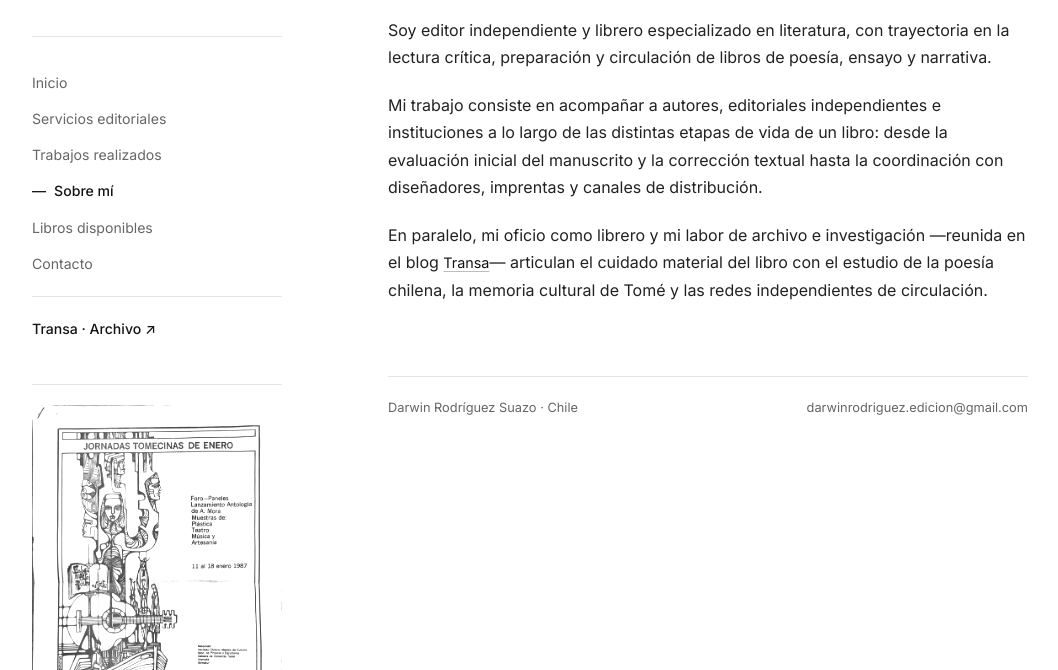
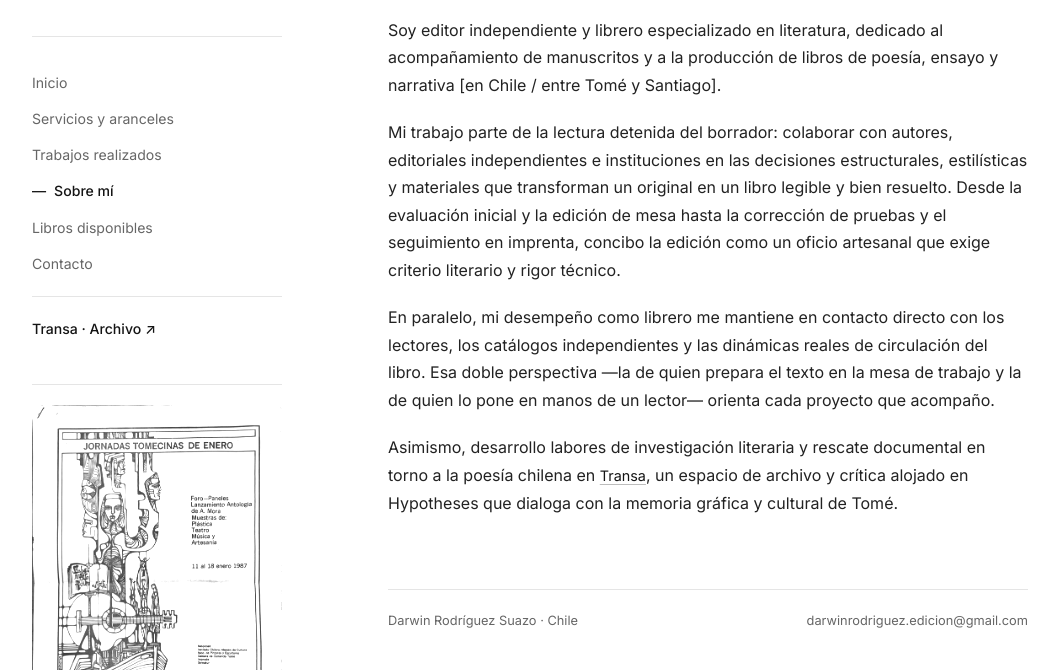
Before and after one commit to darwinrodriguezsuazo/darwinrodriguezsuazo.github.io, a plain HTML site: page sobre-mi.html in a window 1280 px wide. Shown: the part 130-800 px from the top of the page, without its empty margins (110-1168 px from the left). Drawn offline with Linux system fonts and the light colour scheme.

Commit message:
Update sobre-mi.html

```diff
--- a/sobre-mi.html
+++ b/sobre-mi.html
@@ -16,7 +16,7 @@
 
       <nav class="nav-menu" aria-label="Menú principal">
         <a href="index.html">Inicio</a>
-        <a href="servicios.html">Servicios editoriales</a>
+        <a href="servicios.html">Servicios y aranceles</a>
         <a href="trabajos.html">Trabajos realizados</a>
         <a href="sobre-mi.html" class="active">Sobre mí</a>
         <a href="libros.html">Libros disponibles</a>
@@ -34,9 +34,10 @@
     <main class="content-column">
       <p class="kicker">Perfil y trayectoria</p>
       <h1>Sobre mí</h1>
-      <p>Soy editor independiente y librero especializado en literatura, con trayectoria en la lectura crítica, preparación y circulación de libros de poesía, ensayo y narrativa.</p>
-      <p>Mi trabajo consiste en acompañar a autores, editoriales independientes e instituciones a lo largo de las distintas etapas de vida de un libro: desde la evaluación inicial del manuscrito y la corrección textual hasta la coordinación con diseñadores, imprentas y canales de distribución.</p>
-      <p>En paralelo, mi oficio como librero y mi labor de archivo e investigación —reunida en el blog <a href="https://transa.hypotheses.org/" target="_blank" rel="noopener" class="text-link">Transa</a>— articulan el cuidado material del libro con el estudio de la poesía chilena, la memoria cultural de Tomé y las redes independientes de circulación.</p>
+      <p>Soy editor independiente y librero especializado en literatura, dedicado al acompañamiento de manuscritos y a la producción de libros de poesía, ensayo y narrativa [en Chile / entre Tomé y Santiago].</p>
+      <p>Mi trabajo parte de la lectura detenida del borrador: colaborar con autores, editoriales independientes e instituciones en las decisiones estructurales, estilísticas y materiales que transforman un original en un libro legible y bien resuelto. Desde la evaluación inicial y la edición de mesa hasta la corrección de pruebas y el seguimiento en imprenta, concibo la edición como un oficio artesanal que exige criterio literario y rigor técnico.</p>
+      <p>En paralelo, mi desempeño como librero me mantiene en contacto directo con los lectores, los catálogos independientes y las dinámicas reales de circulación del libro. Esa doble perspectiva —la de quien prepara el texto en la mesa de trabajo y la de quien lo pone en manos de un lector— orienta cada proyecto que acompaño.</p>
+      <p>Asimismo, desarrollo labores de investigación literaria y rescate documental en torno a la poesía chilena en <a href="https://transa.hypotheses.org/" target="_blank" rel="noopener" class="text-link">Transa</a>, un espacio de archivo y crítica alojado en Hypotheses que dialoga con la memoria gráfica y cultural de Tomé.</p>
 
       <footer class="colophon-footer">
         <span>Darwin Rodríguez Suazo · Chile</span>
```
